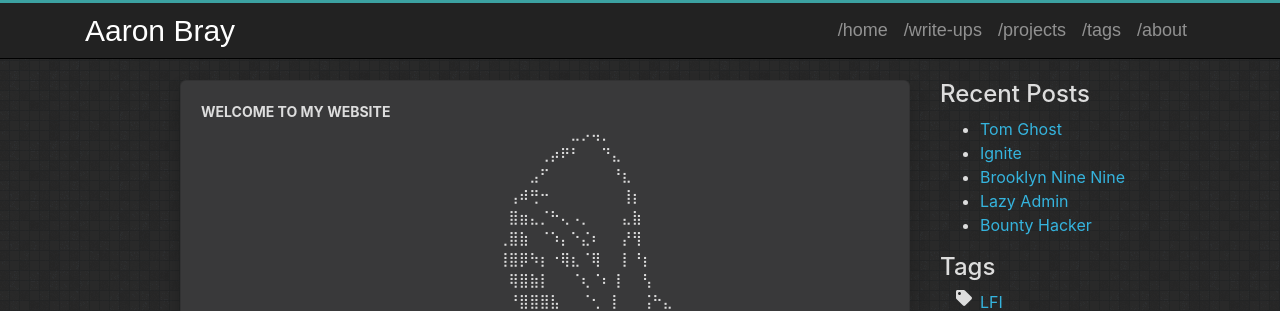
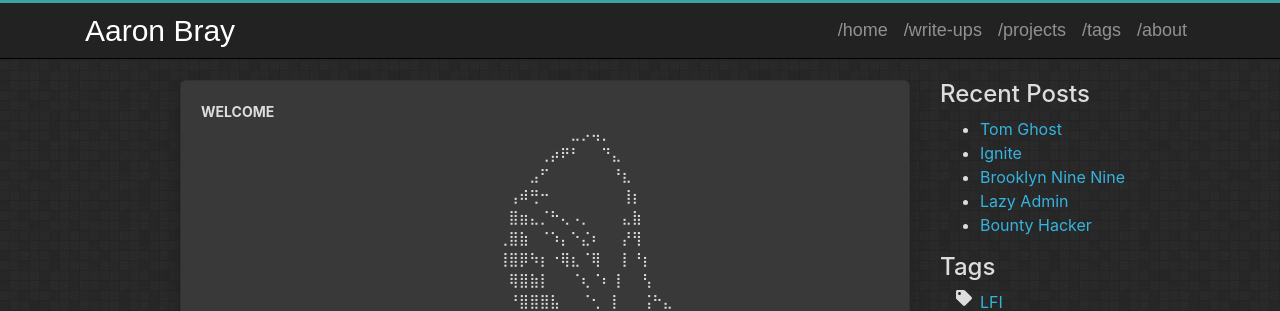
Before and after one commit to AaronBray/AaronBray.github.io, a Jekyll site: the page built from index.html, in a window 1280 px wide and 900 px high. Shown: the top 311 px of the window. Built offline with Jekyll 4.4.1, drawn with Linux system fonts in a browser that asks for light colours.

Commit message:
Update home.html

```diff
--- a/_layouts/home.html
+++ b/_layouts/home.html
@@ -1,7 +1,7 @@
 ---
 layout: page
 ---
-<b>WELCOME TO MY WEBSITE</b>
+<b>WELCOME</b>
 ⠀⠀⠀⠀⠀⠀⠀⠀⠀⠀⠀⠀⠀⠀⠀⠀⠀⠀⠀⠀⠀⠀⠀⠀⠀⠀⠀⠀⠀⠀⠀⠀⠀⠀⠀⠀⣀⡠⢤⡀⠀⠀⠀⠀⠀⠀⠀⠀⠀⠀
 ⠀⠀⠀⠀⠀⠀⠀⠀⠀⠀⠀⠀⠀⠀⠀⠀⠀⠀⠀⠀⠀⠀⠀⠀⠀⠀⠀⠀⠀⠀⠀⠀⠀⢀⡴⠟⠃⠀⠀⠙⣄⠀⠀⠀⠀⠀⠀⠀⠀⠀
 ⠀⠀⠀⠀⠀⠀⠀⠀⠀⠀⠀⠀⠀⠀⠀⠀⠀⠀⠀⠀⠀⠀⠀⠀⠀⠀⠀⠀⠀⠀⠀⠀⣠⠋⠀⠀⠀⠀⠀⠀⠘⣆⠀⠀⠀⠀⠀⠀⠀⠀
```
